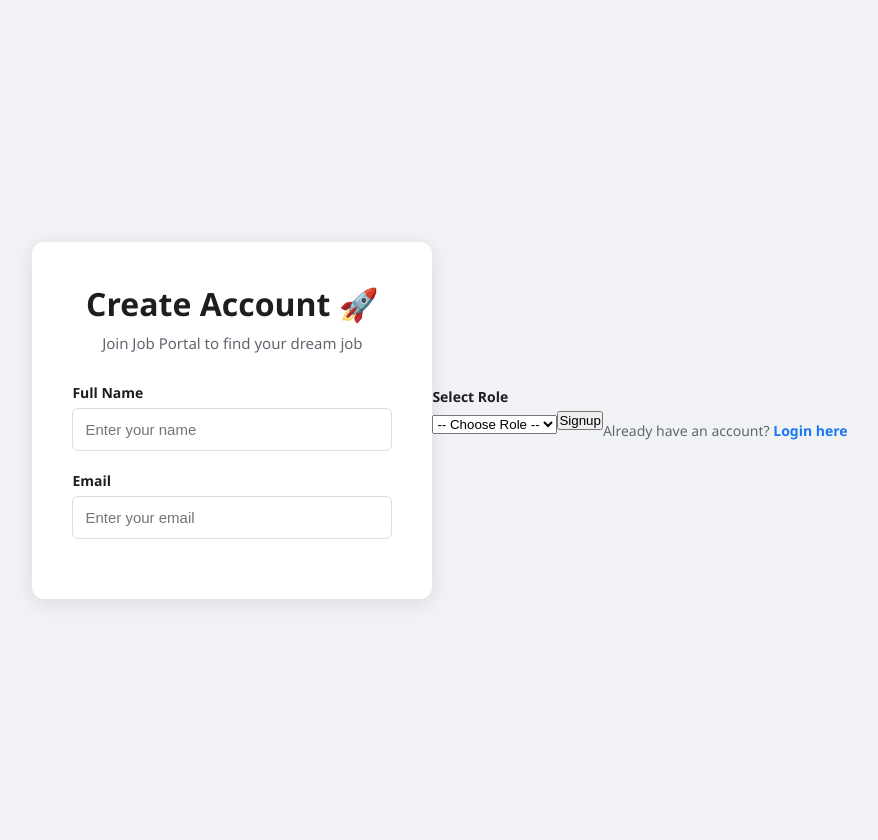
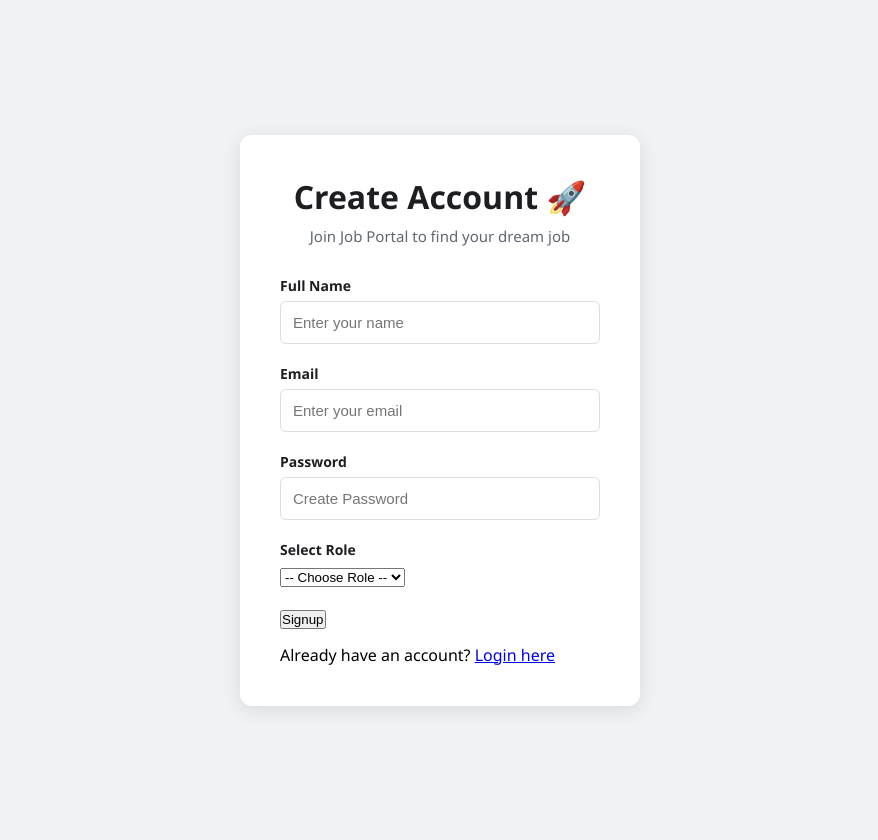
Before and after one commit to manisha010305/job_portal, a Flask app: page /signup in a window 1280 px wide. Shown: the whole page, without its empty margins (200-1078 px from the left). Run offline with Flask 3, Linux system fonts and the light colour scheme.

Commit message:
fixed signup form - added password and fixed layout

```diff
--- a/templates/signup.html
+++ b/templates/signup.html
@@ -27,7 +27,10 @@
                     <input type="email" name="email" placeholder="Enter your email" required>
                 </div>
 
-                        </div>
+        <div class="form-group">
+            <label>Password</label>
+            <input type="Password" name="Password"placeholder="Create Password" required>
+        </div>
 
         <div class="form-group">
             <label>Select Role</label>
@@ -40,11 +43,9 @@
 
     <button type="submit">Signup</button>
 </form>
-            </form>
 
-            <p class="auth-link">
-                Already have an account? <a href="/login">Login here</a>
-            </p>
+ <p style="margin-top: 15Px;"> Already have an account? <a href="/login">Login here</a></p>
+ <p style="color: red; font-weight: bold;">{{error}}</p>
         </div>
     </div>
 </body>
```
